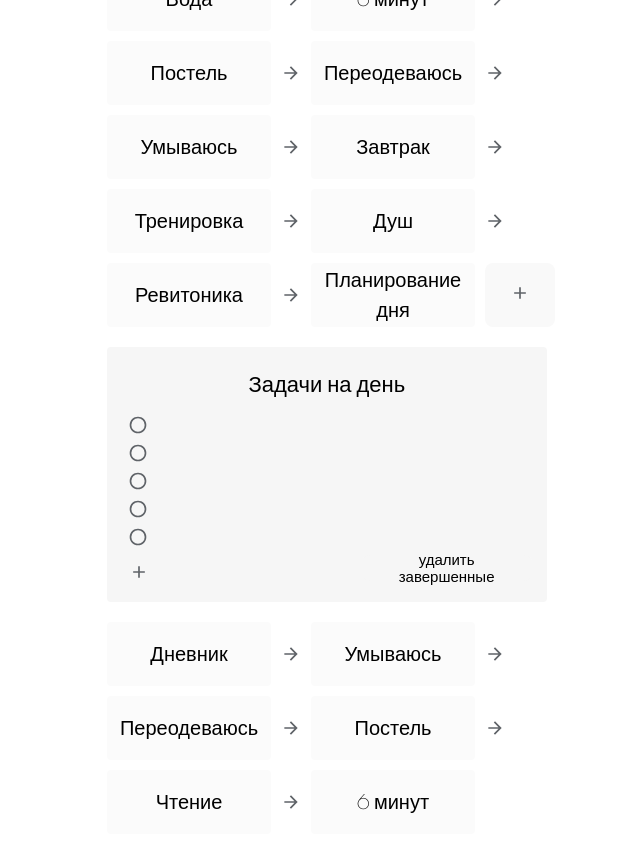
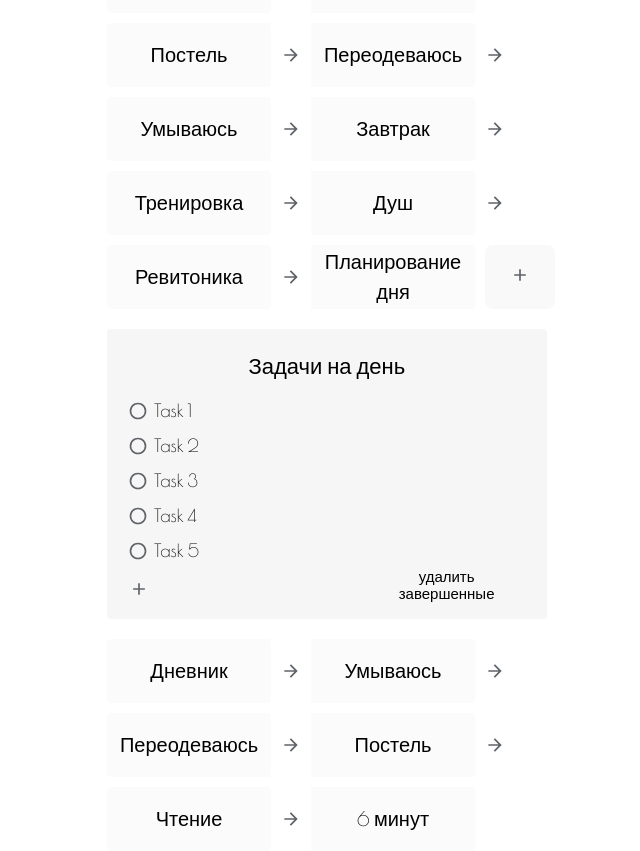
Before and after one commit to mountainflock/daily_planner, a React (Vite) app: page / in a window 1280 px wide. Shown: the whole page, without its empty margins (277-917 px from the left). Built offline with nearby package versions, Linux system fonts and the light colour scheme; a web font is replaced by a local one.

Commit message:
Implement daily task editing

```diff
--- a/src/components/dailyTaskInput/dailyTaskInput.jsx
+++ b/src/components/dailyTaskInput/dailyTaskInput.jsx
@@ -1,7 +1,8 @@
 import { useState } from "react";
+import PropTypes from "prop-types";
 
-const DailyTaskInput = () => {
-  const [currentTask, setCurrentTask] = useState("");
+const DailyTaskInput = ({ title }) => {
+  const [currentTask, setCurrentTask] = useState(title);
   const [editing, setEditing] = useState(false);
 
   const handleClick = () => {
@@ -31,4 +32,8 @@ const DailyTaskInput = () => {
   );
 };
 
+DailyTaskInput.propTypes = {
+  title: PropTypes.string.isRequired,
+};
+
 export default DailyTaskInput;
--- a/src/components/todayTasks/todayTasks.jsx
+++ b/src/components/todayTasks/todayTasks.jsx
@@ -48,7 +48,7 @@ const DailyTasks = () => {
             </div>
           )}
           <div className="taskTitle">
-            <DailyTaskInput />
+            <DailyTaskInput title={task.title} />
           </div>
         </div>
       ))}
```
